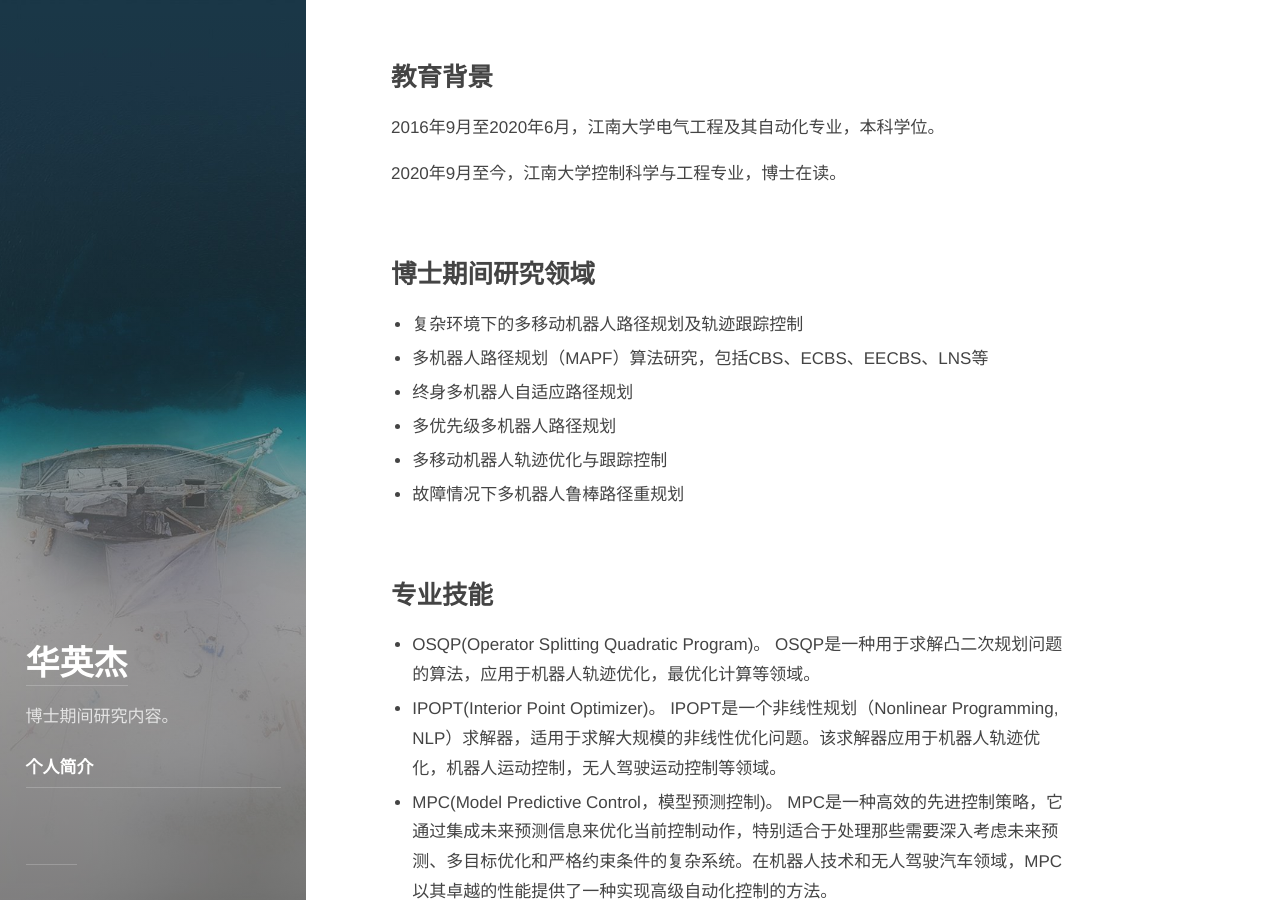
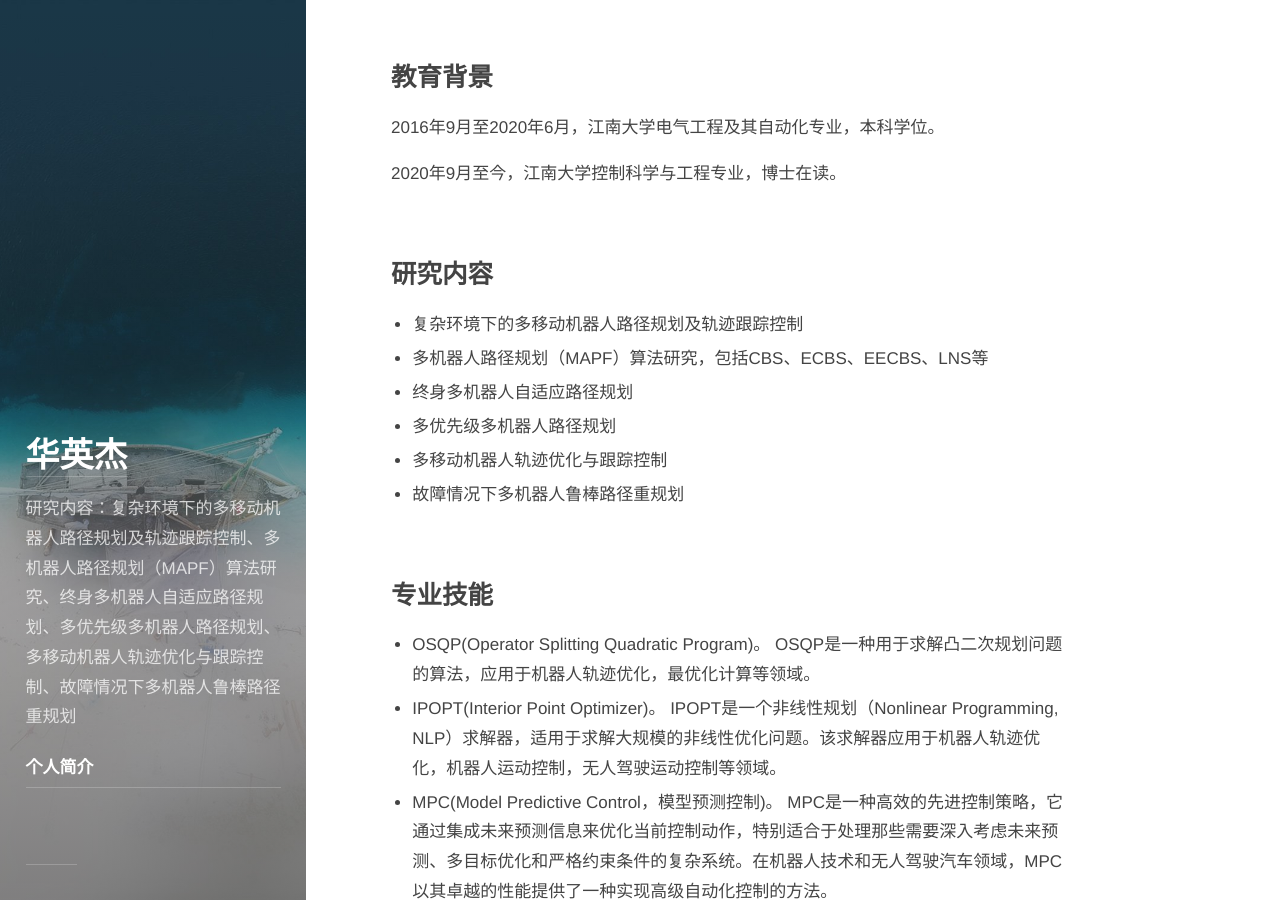
Before and after one commit to huawe-hero/hyj.github.io, a Jekyll site: the page built from about.md, in a window 1280 px wide and 900 px high, scrolled down 406 px. Built offline with Jekyll 4.4.1, drawn with Linux system fonts in a browser that asks for light colours.

Commit message:
first commit

```diff
--- a/_config.yml
+++ b/_config.yml
@@ -26,8 +26,7 @@ title:                 华英杰
 
 # A short description (~150 chars) of the page used for the meta description tag.
 # Can use markdown, but no more than one paragraph (enforced by `>`)
-description:           >
-  博士期间研究内容。
+description:          研究内容：复杂环境下的多移动机器人路径规划及轨迹跟踪控制、多机器人路径规划（MAPF）算法研究、终身多机器人自适应路径规划、多优先级多机器人路径规划、多移动机器人轨迹优化与跟踪控制、故障情况下多机器人鲁棒路径重规划
 
 # A shorter description for the sidebar.
 tagline:               []
--- a/about.md
+++ b/about.md
@@ -10,7 +10,7 @@ order: 4
 
 2020年9月至今，江南大学控制科学与工程专业，博士在读。
 
-## 博士期间研究领域
+## 研究内容
 * 复杂环境下的多移动机器人路径规划及轨迹跟踪控制
 * 多机器人路径规划（MAPF）算法研究，包括CBS、ECBS、EECBS、LNS等
 * 终身多机器人自适应路径规划
```
